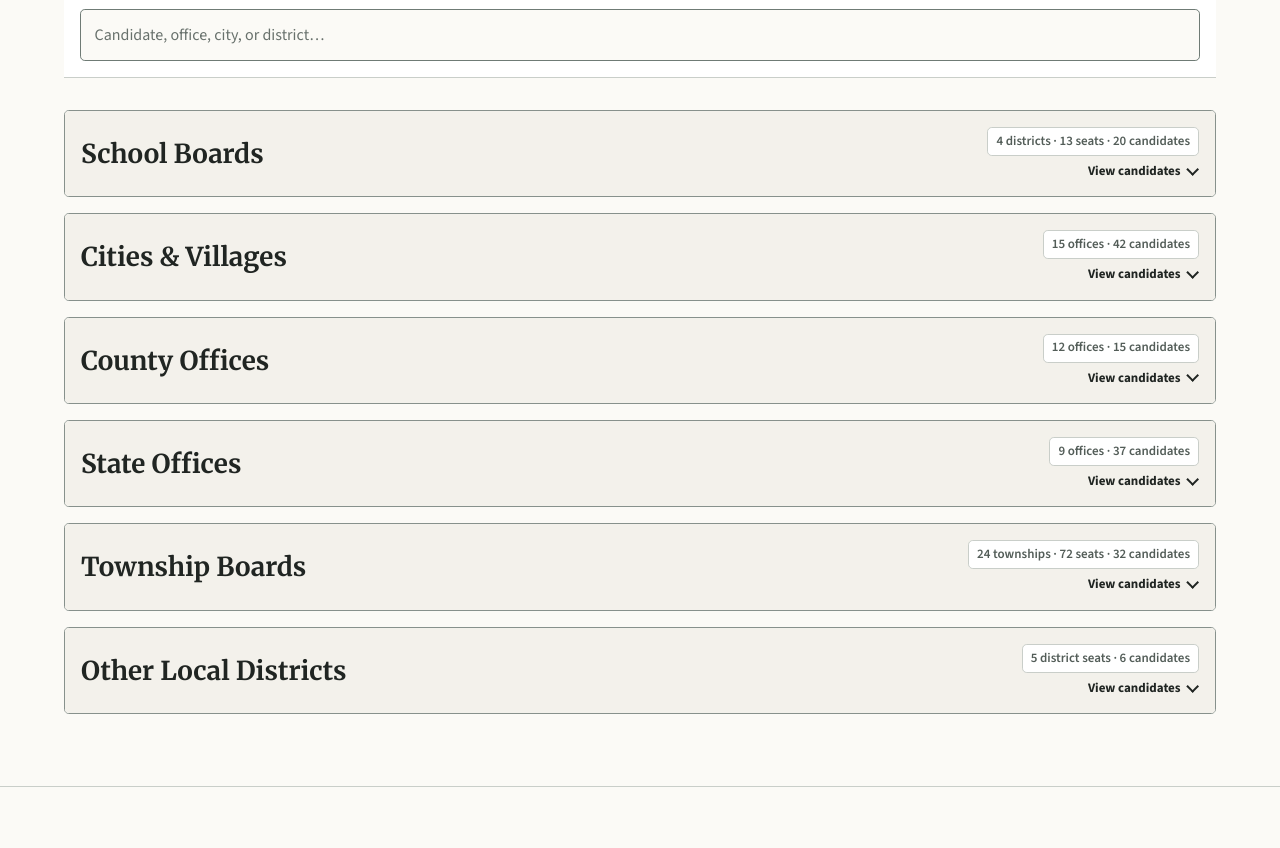
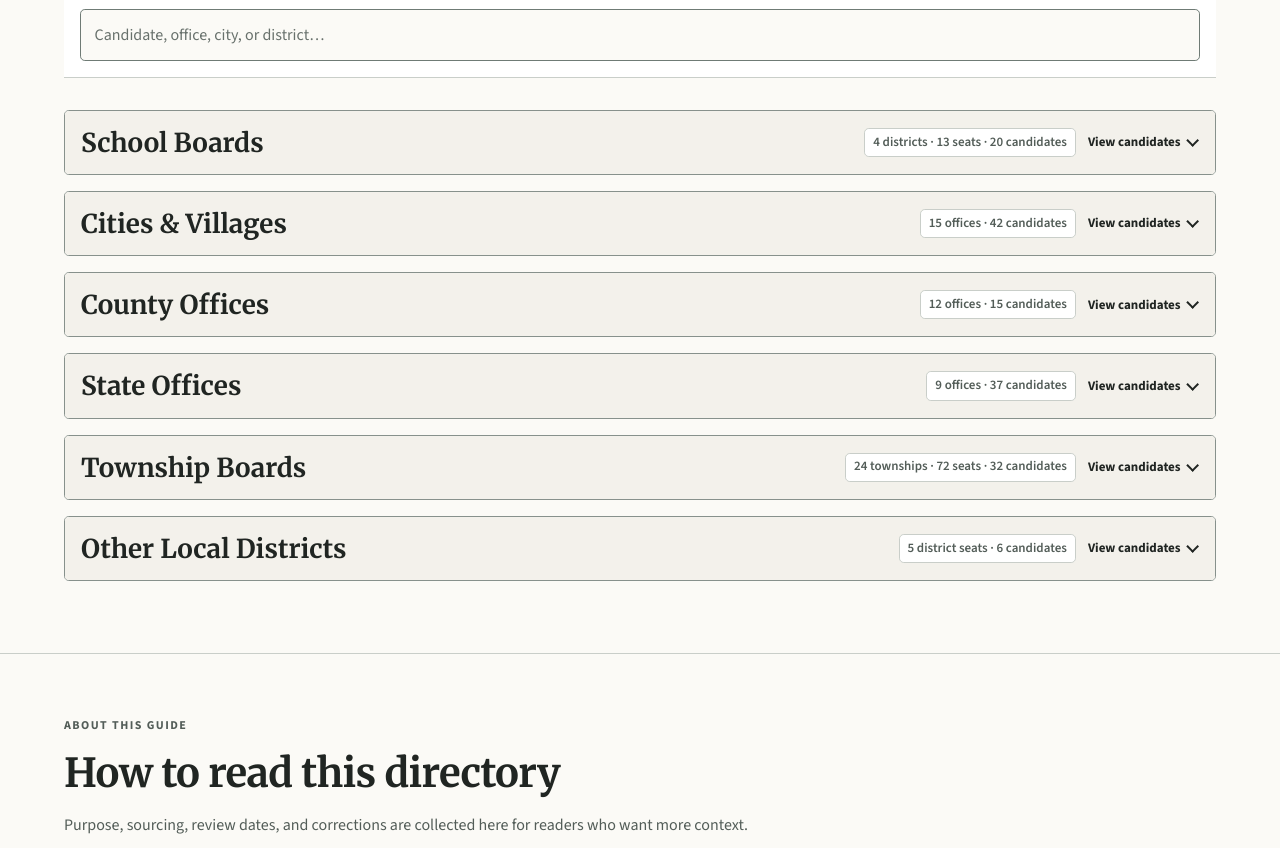
Before and after one commit to quattromani/local-civic-reference, a website with bundled scripts: page public/index.html in a window 1280 px wide. Shown: the part 849-1697 px from the top of the page. Built offline with nearby package versions, Linux system fonts and the light colour scheme.

Commit message:
Align category metadata and actions

```diff
--- a/public/styles/layout.css
+++ b/public/styles/layout.css
@@ -151,7 +151,11 @@ main > section:not(.hero):not(.notice-wrap) {
       }
 
       .category-summary-utility {
-        justify-items: end;
+        display: flex;
+        flex-wrap: nowrap;
+        align-items: center;
+        justify-content: flex-end;
+        gap: var(--space-2);
       }
 
       .footer-grid {
--- a/src/site/styles/layout.css
+++ b/src/site/styles/layout.css
@@ -151,7 +151,11 @@ main > section:not(.hero):not(.notice-wrap) {
       }
 
       .category-summary-utility {
-        justify-items: end;
+        display: flex;
+        flex-wrap: nowrap;
+        align-items: center;
+        justify-content: flex-end;
+        gap: var(--space-2);
       }
 
       .footer-grid {
```
